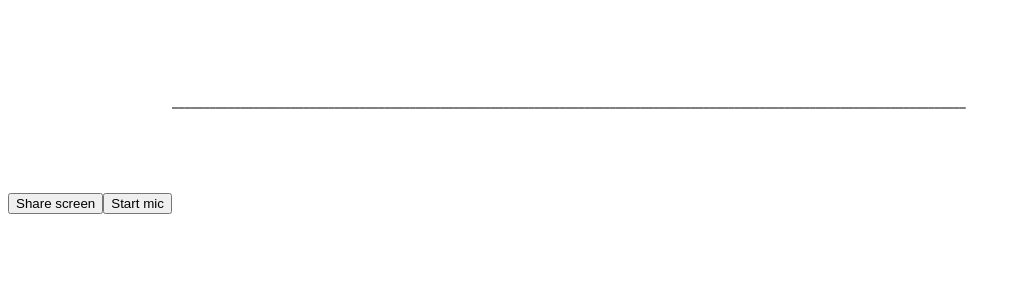
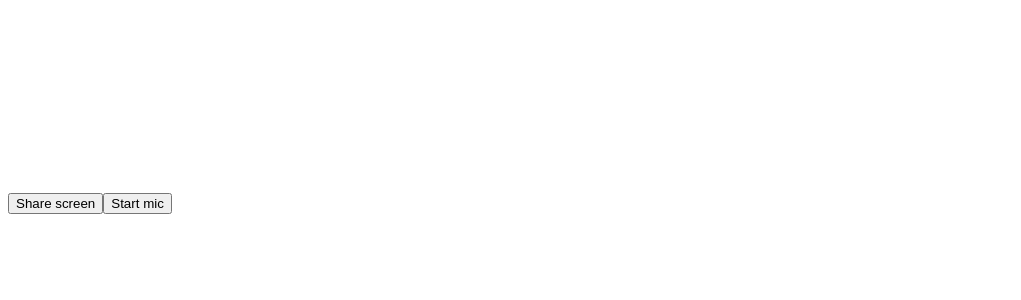
Before and after one commit to runoncedev/audio-visualizer, a React (Vite) app: page / in a window 1280 px wide. Shown: the top 300 px of the page, without its empty margins (0-1021 px from the left). Built offline with nearby package versions, Linux system fonts and the light colour scheme; the HTML template or start-up script is replaced by a standard one.

Commit message:
minor ui

```diff
--- a/src/AudioVisualizer.tsx
+++ b/src/AudioVisualizer.tsx
@@ -36,7 +36,7 @@ export default function AudioVisualizer() {
   };
 
   const points = dataArray.map((value, i) => {
-    const barWidth = 800 / dataArray.length;
+    const barWidth = 800 / (dataArray.length - 1);
     const x = i * barWidth;
     const barHeight = value * 0.2;
     const y = i % 2 ? 100 - barHeight : 100 + barHeight;
@@ -47,13 +47,8 @@ export default function AudioVisualizer() {
     <div>
       <button onClick={handleStart}>Share screen</button>
       <button onClick={handleStartMic}>Start mic</button>
-      <svg width="800" height="200">
-        <polyline
-          points={points.join(" ")}
-          stroke="black"
-          strokeWidth="1"
-          fill="none"
-        />
+      <svg width="800" height="200" className="bg-black stroke-white">
+        <polyline points={points.join(" ")} strokeWidth="1" fill="none" />
       </svg>
     </div>
   );
```
